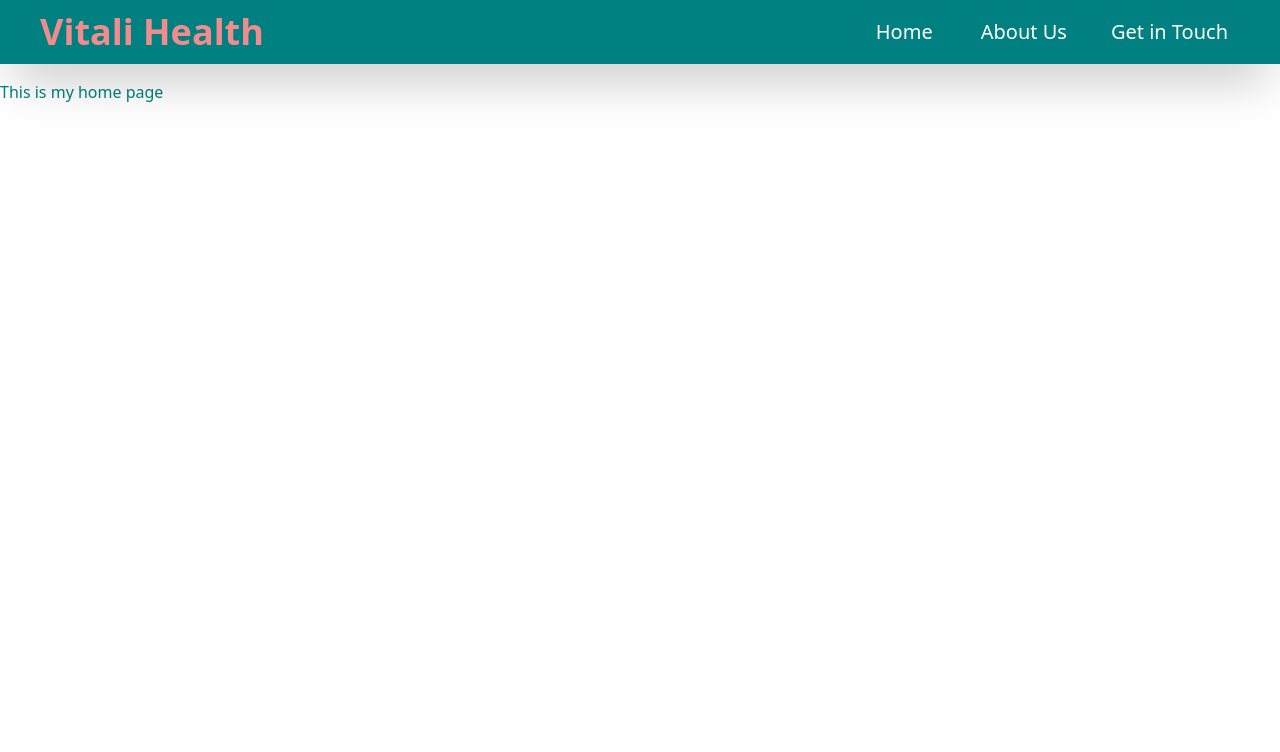
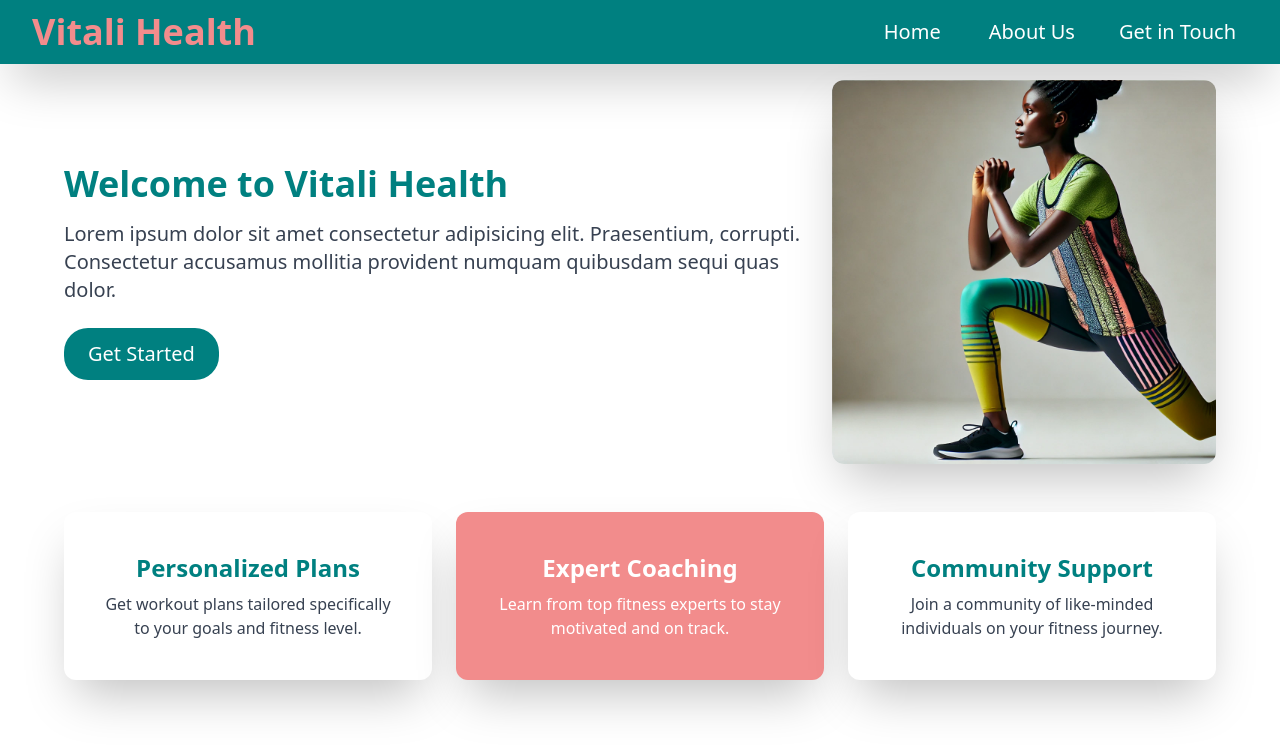
Before and after one commit to Griffin-Ndede/vitali-health, a React (Vite) app: page / in a window 1280 px wide. Shown: the top 752 px of the page. Built offline with nearby package versions, Linux system fonts and the light colour scheme.

Commit message:
adds section to the home page

```diff
--- a/src/components/Home.jsx
+++ b/src/components/Home.jsx
@@ -1,14 +1,57 @@
-// import React from 'react'
-
 function Home() {
   return (
     <>
-    <div className="h-screen mt-20">
-    <h1 className='text-poppins text-teal' >This is my home page</h1>
-    </div>
+      {/* Main Section */}
+      <div className="h-auto mt-20 flex flex-col md:flex-row justify-between items-center text-center md:text-left px-6 md:px-16">
+  <div className="max-w-3xl mb-8 md:mb-0 h-auto">
+    <h1 className="text-4xl font-bold text-teal mb-4">Welcome to Vitali Health</h1>
+    <p className="text-xl text-gray-700 mb-6">
+      Lorem ipsum dolor sit amet consectetur adipisicing elit. Praesentium, corrupti.
+      Consectetur accusamus mollitia provident numquam quibusdam sequi quas dolor.
+    </p>
+    <button className="px-6 py-3 bg-teal text-white text-xl rounded-3xl hover:bg-coral transition-colors duration-300">
+      Get Started
+    </button>
+  </div>
 
+  <div className="max-w-sm">
+    <img
+      src="public/images/athlete.webp"
+      alt="Lady working out"
+      className="w-full h-auto object-cover rounded-xl shadow-2xl"
+    />
+  </div>
+</div>
+
+
+      {/* Cards Section */}
+      <div className="px-6 md:px-16 mt-12 grid grid-cols-1 sm:grid-cols-2 lg:grid-cols-3 gap-6">
+        {/* Card 1 */}
+        <div className="bg-white shadow-2xl rounded-xl p-10 text-center">
+          <h2 className="text-2xl font-bold text-teal mb-2">Personalized Plans</h2>
+          <p className="text-gray-700">
+            Get workout plans tailored specifically to your goals and fitness level.
+          </p>
+        </div>
+
+        {/* Card 2 */}
+        <div className="bg-soft-coral shadow-2xl rounded-xl p-10 text-center">
+          <h2 className="text-2xl font-bold text-white mb-2">Expert Coaching</h2>
+          <p className="text-white">
+            Learn from top fitness experts to stay motivated and on track.
+          </p>
+        </div>
+
+        {/* Card 3 */}
+        <div className="bg-white shadow-2xl rounded-xl p-10 text-center">
+          <h2 className="text-2xl font-bold text-teal mb-2">Community Support</h2>
+          <p className="text-gray-700">
+            Join a community of like-minded individuals on your fitness journey.
+          </p>
+        </div>
+      </div>
     </>
-  )
+  );
 }
 
-export default Home
+export default Home;
--- a/src/components/Navbar.jsx
+++ b/src/components/Navbar.jsx
@@ -7,9 +7,9 @@ export default function Navbar() {
   return (
     <nav className="bg-teal top-0 fixed w-full shadow-2xl">
       <div className="mx-auto">
-        <div className="flex justify-between items-center h-16 px-10">
+        <div className="flex justify-between items-center h-16 px-8">
           {/* Company logo */}
-          <div className="">
+          <div>
             <h1 className="text-4xl text-soft-coral font-bold hover:cursor-pointer">Vitali Health</h1>
           </div>
 
```
Also changed, not shown: public/images/athlete.webp (added).
